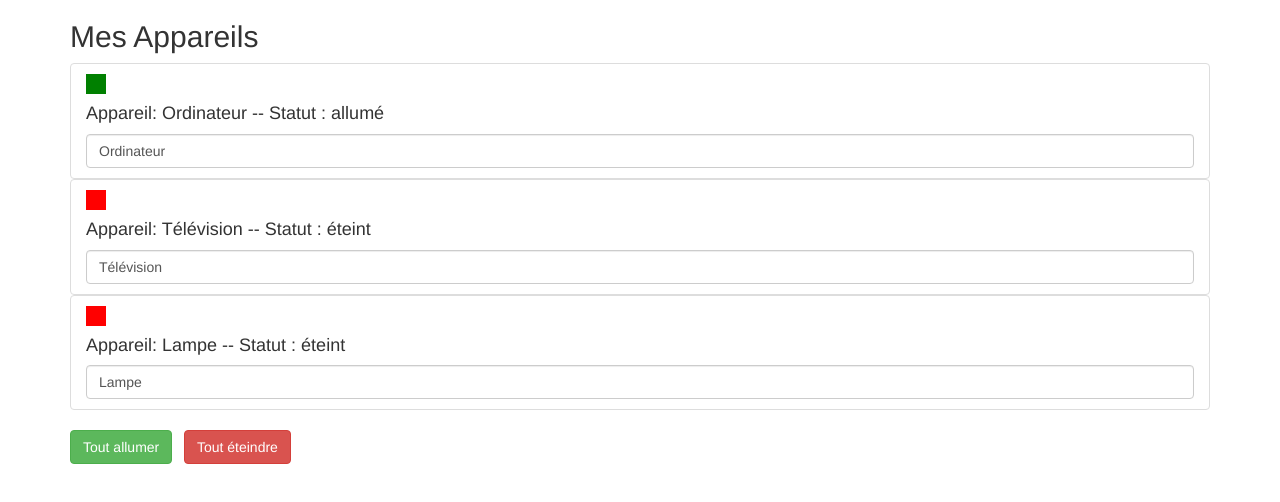
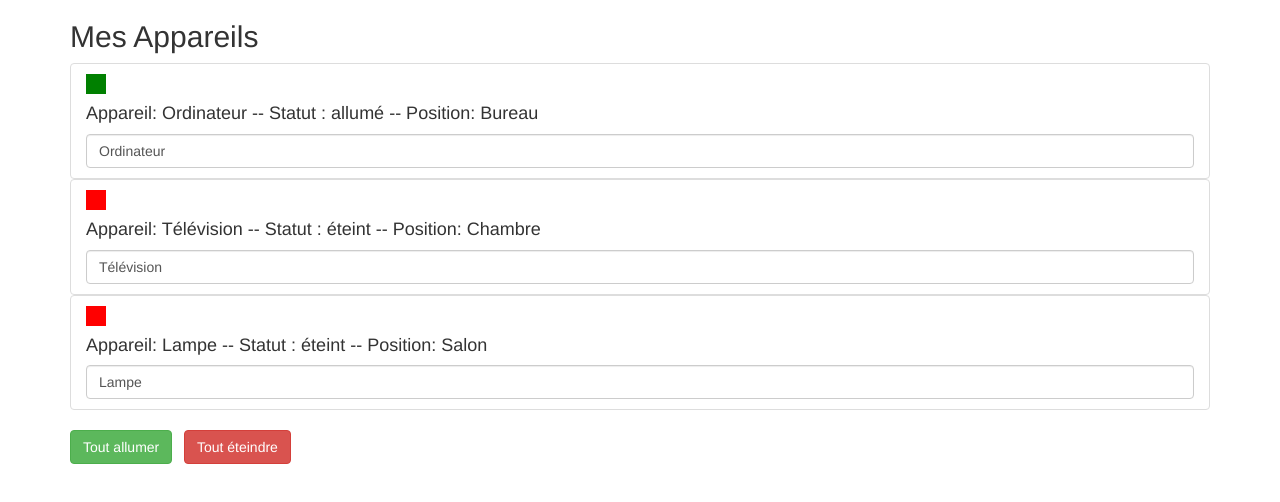
Before and after one commit to AtlasGrnt/MyAngular, an Angular app: page / in a window 1280 px wide. Shown: the top 502 px of the page. Built offline with nearby package versions, Linux system fonts and the light colour scheme.

Commit message:
FEAT adding position to the appareils array

```diff
--- a/src/app/app.component.html
+++ b/src/app/app.component.html
@@ -3,7 +3,7 @@
     <div class="col-xs-12">
       <h2>Mes Appareils</h2>
       <ul class="list-group">
-        <app-appareil *ngFor="let appareil of appareils" [appareilName]="appareil.name" [appareilStatus]="appareil.status"></app-appareil>
+        <app-appareil *ngFor="let appareil of appareils" [appareilName]="appareil.name" [appareilStatus]="appareil.status" [appareilPosition]="appareil.position"></app-appareil>
       </ul>
       <button class="btn btn-success" [disabled]="!isAuth" (click)="onAllumer()">Tout allumer</button>
       &nbsp;
--- a/src/app/app.component.ts
+++ b/src/app/app.component.ts
@@ -10,15 +10,18 @@ export class AppComponent {
   appareils = [
     {
       name: 'Ordinateur',
-      status: 'allumé'
+      status: 'allumé',
+      position: 'Bureau'
     },
     {
       name: 'Télévision',
-      status: 'éteint'
+      status: 'éteint',
+      position: 'Chambre'
     },
     {
       name: 'Lampe',
-      status: 'éteint'
+      status: 'éteint',
+      position: 'Salon'
     }
   ];
   constructor(){
--- a/src/app/appareil/appareil.component.html
+++ b/src/app/appareil/appareil.component.html
@@ -3,6 +3,6 @@
     *ngIf="appareilStatus === 'éteint'"></div>
     <div style="width:20px;height:20px;background-color:green;"
     *ngIf="appareilStatus === 'allumé'"></div>
-    <h4>Appareil: {{ appareilName }} -- Statut : {{getStatus() }}</h4>
+    <h4>Appareil: {{ appareilName }} -- Statut : {{getStatus() }} -- Position: {{appareilPosition}}</h4>
     <input type="text" class="form-control" [(ngModel)]="appareilName">
 </li>
--- a/src/app/appareil/appareil.component.ts
+++ b/src/app/appareil/appareil.component.ts
@@ -9,6 +9,7 @@ export class AppareilComponent implements OnInit {
 
   @Input() appareilName: string;
   @Input() appareilStatus: string;
+  @Input() appareilPosition: string;
 
   constructor() { }
 
```
